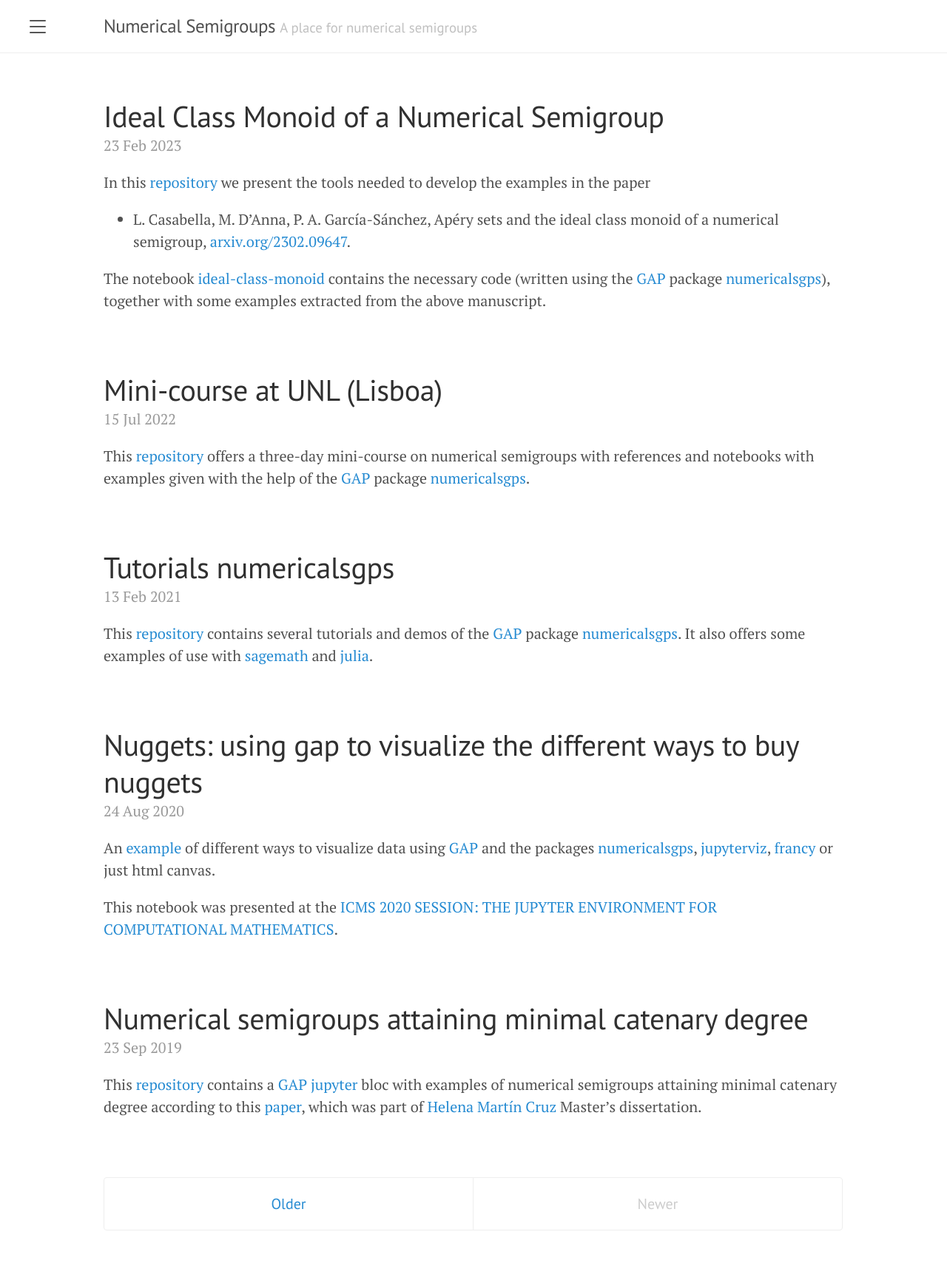
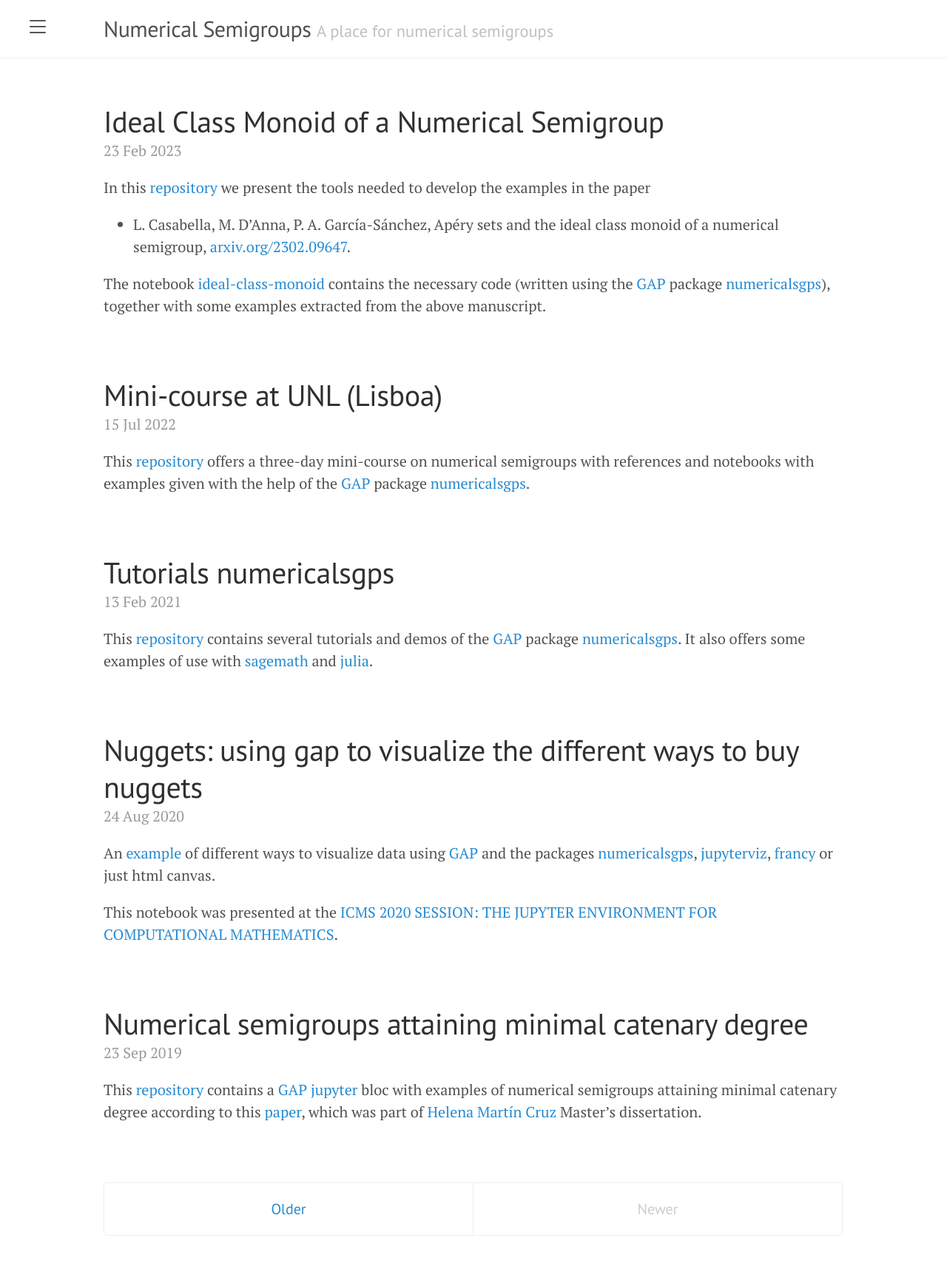
Before and after one commit to numerical-semigroups/numerical-semigroups.github.io, a Jekyll site: the page built from index.html, in a window 1280 px wide. Shown: the whole page at 74% size. Built offline with Jekyll 4.4.1, drawn with Linux system fonts in a browser that asks for light colours; the list of posts is cut into pages by our own code.

Commit message:
header even largers

```diff
--- a/_layouts/default.html
+++ b/_layouts/default.html
@@ -12,10 +12,10 @@
     <div class="wrap">
       <div class="masthead">
         <div class="container">
-          <h3 class="masthead-title">
+          <h2 class="masthead-title">
             <a href="{{ site.baseurl }}/" title="Home">{{ site.title }}</a>
             <small>{{ site.tagline }}</small>
-          </h3>
+          </h2>
         </div>
       </div>
 
```
